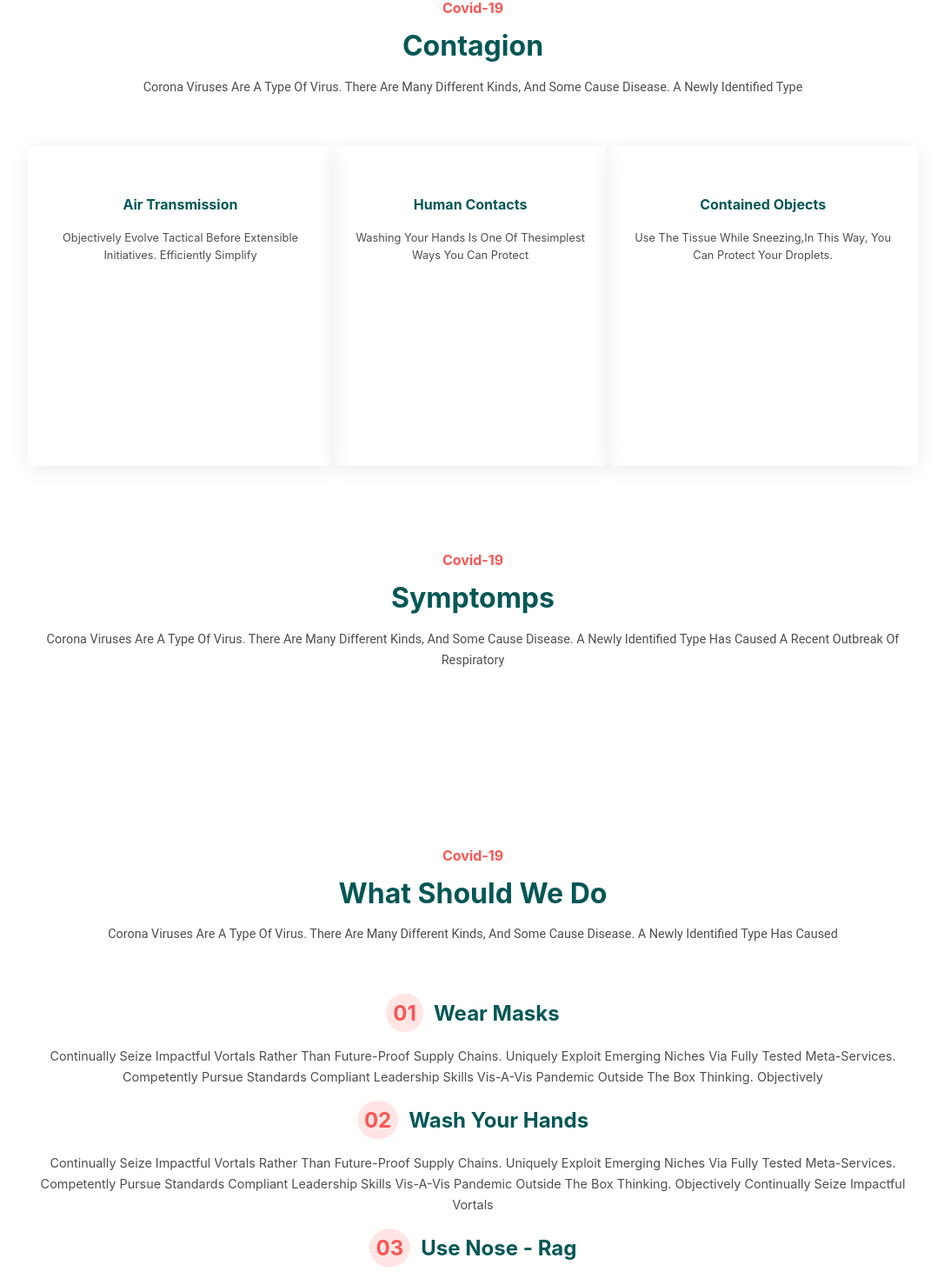
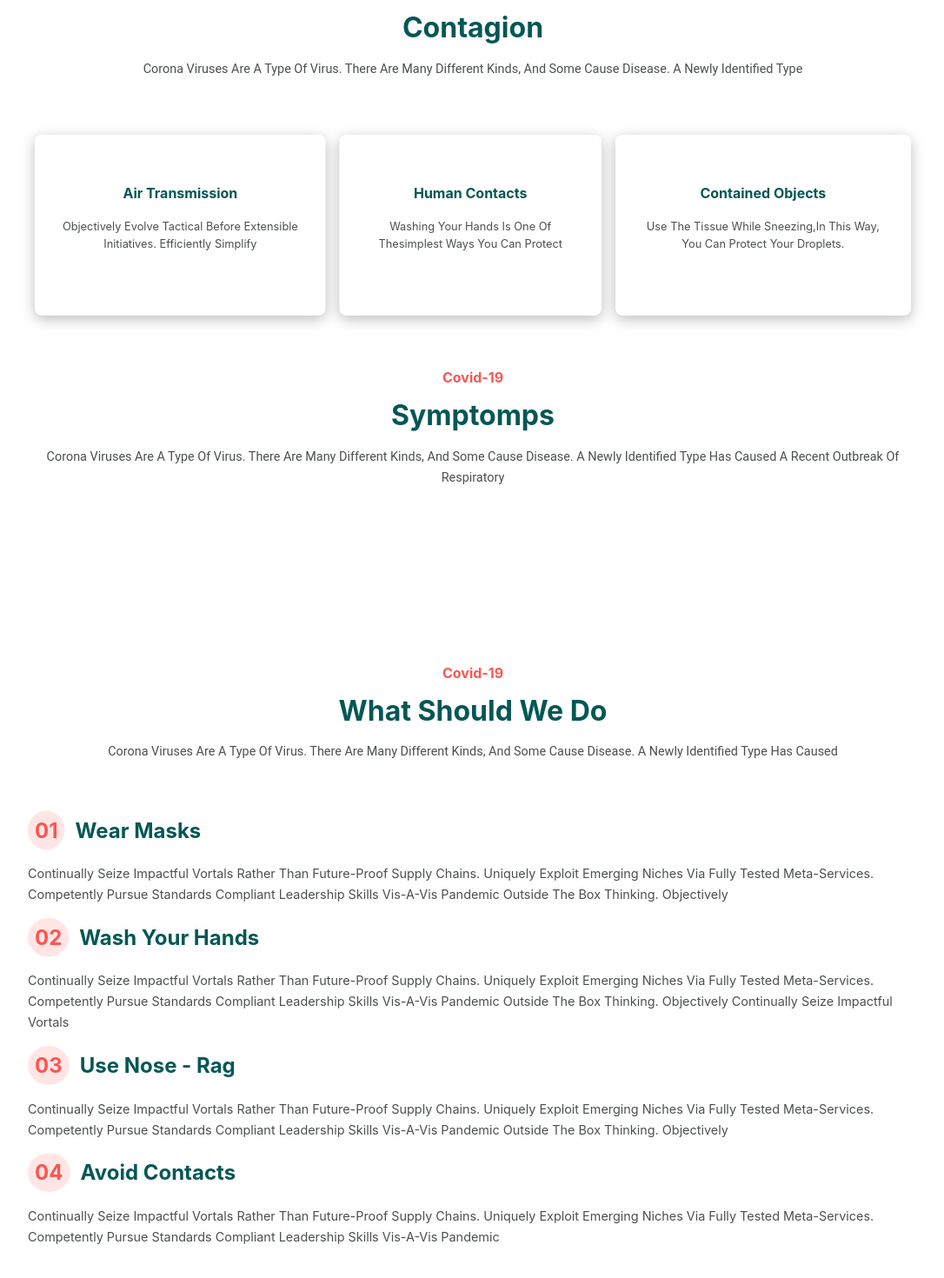
Before and after one commit to elmosuy/Doctor-web, a Next.js app: page / in a window 1280 px wide. Shown: the part 1144-2614 px from the top of the page at 87% size, without its empty margins (96-1182 px from the left). Built offline with nearby package versions, Linux system fonts and the light colour scheme.

Commit message:
Add files via upload

```diff
--- a/styles/globals.css
+++ b/styles/globals.css
@@ -822,14 +822,15 @@ padding-top: 200px;
 }
 
  .card {
-  box-shadow: 0px 5px 30px rgba(0, 0, 0, 0.08);
+  box-shadow: 0px 5px 20px rgba(0, 0, 0, 0.267);
   border-radius: 10px;
   margin-bottom: 30px;
   text-align: center;
   padding: 40px 30px 60px;
   overflow: hidden;
-  height: 460px;
+  height: 260px;
   cursor: pointer;
+  margin: 10px;
   border-bottom: 6px solid #fa5652;
   border: none;
 }
@@ -886,9 +887,7 @@ padding-top: 200px;
 
 }
 
-.prevention {
-  text-align: center;
-}
+
 .prevention .row-position {
   display: flex;
   align-items: center;
@@ -1517,9 +1516,11 @@ header ul li:hover{
  .advice-data {
   left: 0%;
   width: 100%;
+  border-radius: 0;
  }
  .advice-data img{
   width: 100%;
+  border-radius: 0;
  }
  .advice-data p{
   width: 100%;
```
